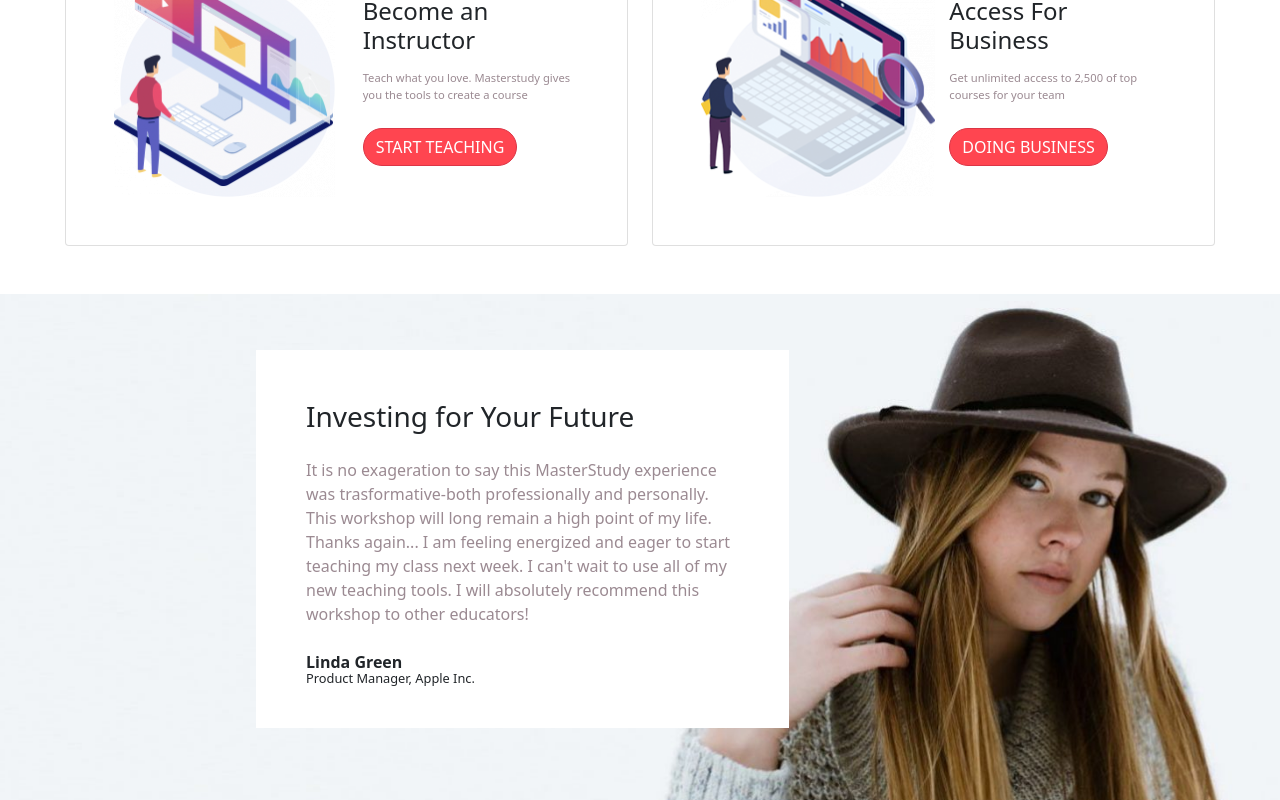
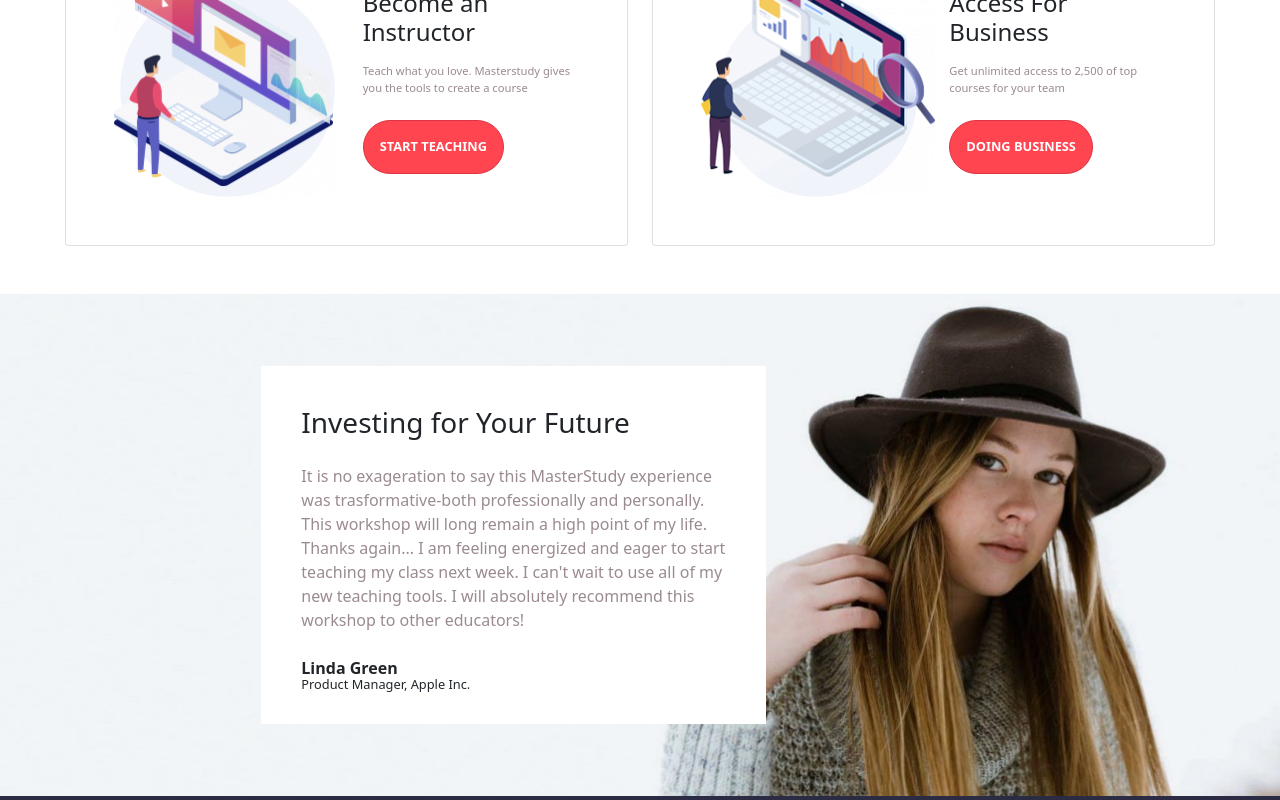
Before and after one commit to Yomakota/proj-html-vuejs, a Vue app: page / in a window 1280 px wide. Shown: the part 3140-3940 px from the top of the page. Built offline with nearby package versions, Linux system fonts and the light colour scheme.

Commit message:
remove position-absolute

```diff
--- a/src/components/main_noStudentsAction.vue
+++ b/src/components/main_noStudentsAction.vue
@@ -21,7 +21,7 @@
                                         </div>
                                         <div class="p-1">
                                             <button type="button"
-                                                class="btn btn-danger rounded-pill text-uppercase shadow-none">start
+                                                class="btn btn-danger rounded-pill text-uppercase shadow-none fw-bold fs-8 p-3">start
                                                 teaching
                                             </button>
                                         </div>
@@ -46,7 +46,7 @@
                                         </div>
                                         <div class="p-1">
                                             <button type="button"
-                                                class="btn btn-danger rounded-pill text-uppercase shadow-none">doing
+                                                class="btn btn-danger rounded-pill text-uppercase shadow-none fw-bold fs-8 p-3">doing
                                                 business</button>
                                         </div>
                                     </div>
@@ -71,6 +71,10 @@ export default {
     color: $venus;
 }
 
+.fs-8{
+    font-size: .8em;
+}
+
 .btn.btn-danger {
     background-color: $coral-red;
     &:hover{
--- a/src/components/main_testimonial_banner.vue
+++ b/src/components/main_testimonial_banner.vue
@@ -1,8 +1,10 @@
 <template>
     <section id="testimonial-banner">
-        <div class="testimonial container-fluid position-relative mt-5">
-            <div class="row align-items-center justify-content-center">
-                <div class="text-banner col-5">
+        <div class="testimonial container-fluid mt-5 d-flex align-items-center justify-content-center py-4">
+            <div class="row justify-content-center">
+                <div class="col-8">
+                    <div class="row p-5">
+                        <div class="col-8 text-banner">
                             <h3>Investing for Your Future</h3>
                             <p class="text-p mt-4 mb-4">It is no exageration to say this MasterStudy
                                 experience was trasformative-both professionally and personally. This
@@ -16,6 +18,8 @@
                         </div>
                     </div>
                 </div>
+            </div>
+        </div>
     </section>
 </template>
 <script>
@@ -25,22 +29,21 @@ export default {
 </script>
 <style lang="scss" scoped>
 @import '../assets/scss/style.scss';
+
 .testimonial {
     background-image: url("./../assets/images/testimonial-1-1917x640-1-1914x639.jpg");
     background-size: cover;
     background-position: center;
-    height: 70vh;
 
     .text-banner {
         background-color: white;
-        position: absolute;
-        top: 10%;
-        left: 20%;
-        padding: 50px;
+        padding: 40px;
         line-height: 1.5em;
+
         .text-p {
             color: $venus;
         }
+
         .signed {
             font-size: 0.8em;
             line-height: 0;
```
Lines whose indentation alone changed are shown as unchanged.
